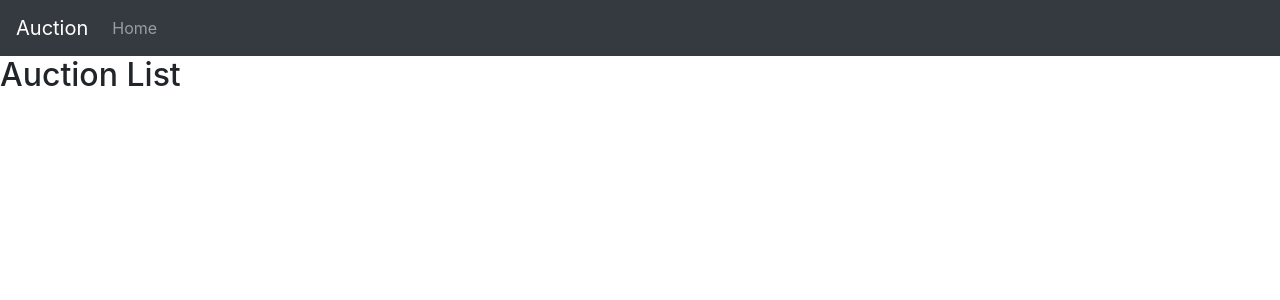
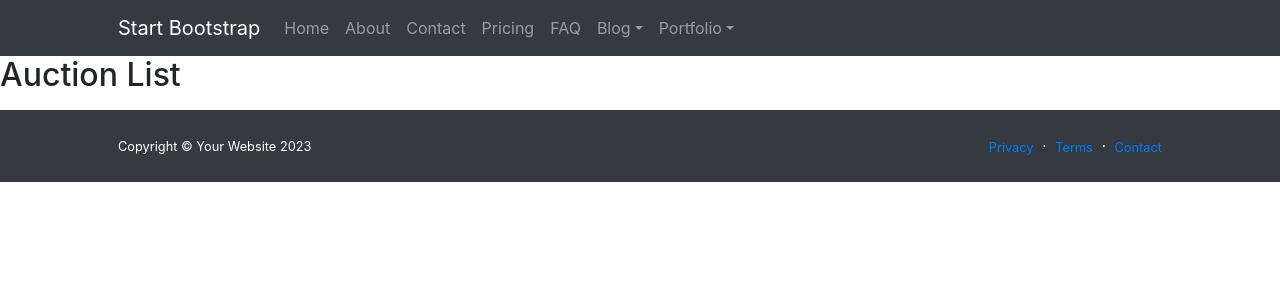
Before and after one commit to SavanSutariya/PriceQuest, a Django app: page / in a window 1280 px wide. Shown: the top 300 px of the page. Run offline with Django 4.2, Linux system fonts and the light colour scheme; data that the repository does not hold is empty.

Commit message:
Placed a bootstrap navigation and footer template

```diff
--- a/bid/templates/bid/base.html
+++ b/bid/templates/bid/base.html
@@ -1,40 +1,78 @@
 {% load static %}
-<!doctype html>
+<!DOCTYPE html>
 <html lang="en">
     <head>
-    <!-- Required meta tags -->
-    <meta charset="utf-8">
-    <meta name="viewport" content="width=device-width, initial-scale=1, shrink-to-fit=no">
-
-    <!-- Bootstrap CSS -->
+        <meta charset="utf-8" />
+        <meta name="viewport" content="width=device-width, initial-scale=1, shrink-to-fit=no" />
+        <meta name="description" content="" />
+        <meta name="author" content="" />
+        <title>{% block title %}PriceQuest{% endblock title %}</title>
+        <!-- Favicon-->
+        <link rel="icon" type="image/x-icon" href="assets/favicon.ico" />
+        <!-- Bootstrap icons-->
+        <link href="https://cdn.jsdelivr.net/npm/bootstrap-icons@1.5.0/font/bootstrap-icons.css" rel="stylesheet" />
         <link rel="stylesheet" href="https://cdn.jsdelivr.net/npm/bootstrap@4.4.1/dist/css/bootstrap.min.css" integrity="sha384-Vkoo8x4CGsO3+Hhxv8T/Q5PaXtkKtu6ug5TOeNV6gBiFeWPGFN9MuhOf23Q9Ifjh" crossorigin="anonymous">
-    <link  type="text/css" rel="stylesheet" href="{% static 'bid/style.css' %}">
-    <title>{% block title %}Home Page{% endblock title %}</title>
+        <!-- Core theme CSS (includes Bootstrap)-->
+        {% comment %} <link href="{% static 'bid/style.css' %}" rel="stylesheet" /> {% endcomment %}
     </head>
-  <body>
+    <body class="d-flex flex-column h-100">
+        <main class="flex-shrink-0">
+            <!-- Navigation-->
             {% block navbar %}
             <nav class="navbar navbar-expand-lg navbar-dark bg-dark">
-      <a class="navbar-brand" href="#">Auction</a>
-      <button class="navbar-toggler" type="button" data-toggle="collapse" data-target="#navbarNavAltMarkup" aria-controls="navbarNavAltMarkup" aria-expanded="false" aria-label="Toggle navigation">
-        <span class="navbar-toggler-icon"></span>
-      </button>
-      <div class="collapse navbar-collapse" id="navbarNavAltMarkup">
-        <div class="navbar-nav">
-          <a class="nav-item nav-link" href="#">Home <span class="sr-only">(current)</span></a>
-          {% comment %} <a class="nav-item nav-link" href="{% url 'create' %}">Create</a>
-          <a class="nav-item nav-link" href="{% url 'login' %}">Login</a>
-          <a class="nav-item nav-link" href="{% url 'logout' %}">Logout</a>
-          <a class="nav-item nav-link" href="{% url 'register' %}">Register</a> {% endcomment %}
+                <div class="container px-5">
+                    <a class="navbar-brand" href="index.html">Start Bootstrap</a>
+                    <button class="navbar-toggler" type="button" data-bs-toggle="collapse" data-bs-target="#navbarSupportedContent" aria-controls="navbarSupportedContent" aria-expanded="false" aria-label="Toggle navigation"><span class="navbar-toggler-icon"></span></button>
+                    <div class="collapse navbar-collapse" id="navbarSupportedContent">
+                        <ul class="navbar-nav ms-auto mb-2 mb-lg-0">
+                            <li class="nav-item"><a class="nav-link" href="index.html">Home</a></li>
+                            <li class="nav-item"><a class="nav-link" href="about.html">About</a></li>
+                            <li class="nav-item"><a class="nav-link" href="contact.html">Contact</a></li>
+                            <li class="nav-item"><a class="nav-link" href="pricing.html">Pricing</a></li>
+                            <li class="nav-item"><a class="nav-link" href="faq.html">FAQ</a></li>
+                            <li class="nav-item dropdown">
+                                <a class="nav-link dropdown-toggle" id="navbarDropdownBlog" href="#" role="button" data-bs-toggle="dropdown" aria-expanded="false">Blog</a>
+                                <ul class="dropdown-menu dropdown-menu-end" aria-labelledby="navbarDropdownBlog">
+                                    <li><a class="dropdown-item" href="blog-home.html">Blog Home</a></li>
+                                    <li><a class="dropdown-item" href="blog-post.html">Blog Post</a></li>
+                                </ul>
+                            </li>
+                            <li class="nav-item dropdown">
+                                <a class="nav-link dropdown-toggle" id="navbarDropdownPortfolio" href="#" role="button" data-bs-toggle="dropdown" aria-expanded="false">Portfolio</a>
+                                <ul class="dropdown-menu dropdown-menu-end" aria-labelledby="navbarDropdownPortfolio">
+                                    <li><a class="dropdown-item" href="portfolio-overview.html">Portfolio Overview</a></li>
+                                    <li><a class="dropdown-item" href="portfolio-item.html">Portfolio Item</a></li>
+                                </ul>
+                            </li>
+                        </ul>
                     </div>
                 </div>
             </nav>
             {% endblock navbar %}
             {% block content %}
             {% endblock content %}
-    <!-- Optional JavaScript -->
-    <!-- jQuery first, then Popper.js, then Bootstrap JS -->
-    <script src="https://code.jquery.com/jquery-3.4.1.slim.min.js" integrity="sha384-J6qa4849blE2+poT4WnyKhv5vZF5SrPo0iEjwBvKU7imGFAV0wwj1yYfoRSJoZ+n" crossorigin="anonymous"></script>
-    <script src="https://cdn.jsdelivr.net/npm/popper.js@1.16.0/dist/umd/popper.min.js" integrity="sha384-Q6E9RHvbIyZFJoft+2mJbHaEWldlvI9IOYy5n3zV9zzTtmI3UksdQRVvoxMfooAo" crossorigin="anonymous"></script>
-    <script src="https://cdn.jsdelivr.net/npm/bootstrap@4.4.1/dist/js/bootstrap.min.js" integrity="sha384-wfSDF2E50Y2D1uUdj0O3uMBJnjuUD4Ih7YwaYd1iqfktj0Uod8GCExl3Og8ifwB6" crossorigin="anonymous"></script>
+        </main>
+
+        <!-- Footer-->
+        {% block footer %}
+        <footer class="bg-dark py-4 mt-auto">
+            <div class="container px-5">
+                <div class="row align-items-center justify-content-between flex-column flex-sm-row">
+                    <div class="col-auto"><div class="small m-0 text-white">Copyright &copy; Your Website 2023</div></div>
+                    <div class="col-auto">
+                        <a class="link-light small" href="#!">Privacy</a>
+                        <span class="text-white mx-1">&middot;</span>
+                        <a class="link-light small" href="#!">Terms</a>
+                        <span class="text-white mx-1">&middot;</span>
+                        <a class="link-light small" href="#!">Contact</a>
+                    </div>
+                </div>
+            </div>
+        </footer>
+        {% endblock footer %}
+        <!-- Bootstrap core JS-->
+        <script src="https://cdn.jsdelivr.net/npm/bootstrap@5.2.3/dist/js/bootstrap.bundle.min.js"></script>
+        <!-- Core theme JS-->
+        <script src="js/scripts.js"></script>
     </body>
 </html>
```
Lines whose indentation alone changed are shown as unchanged.
